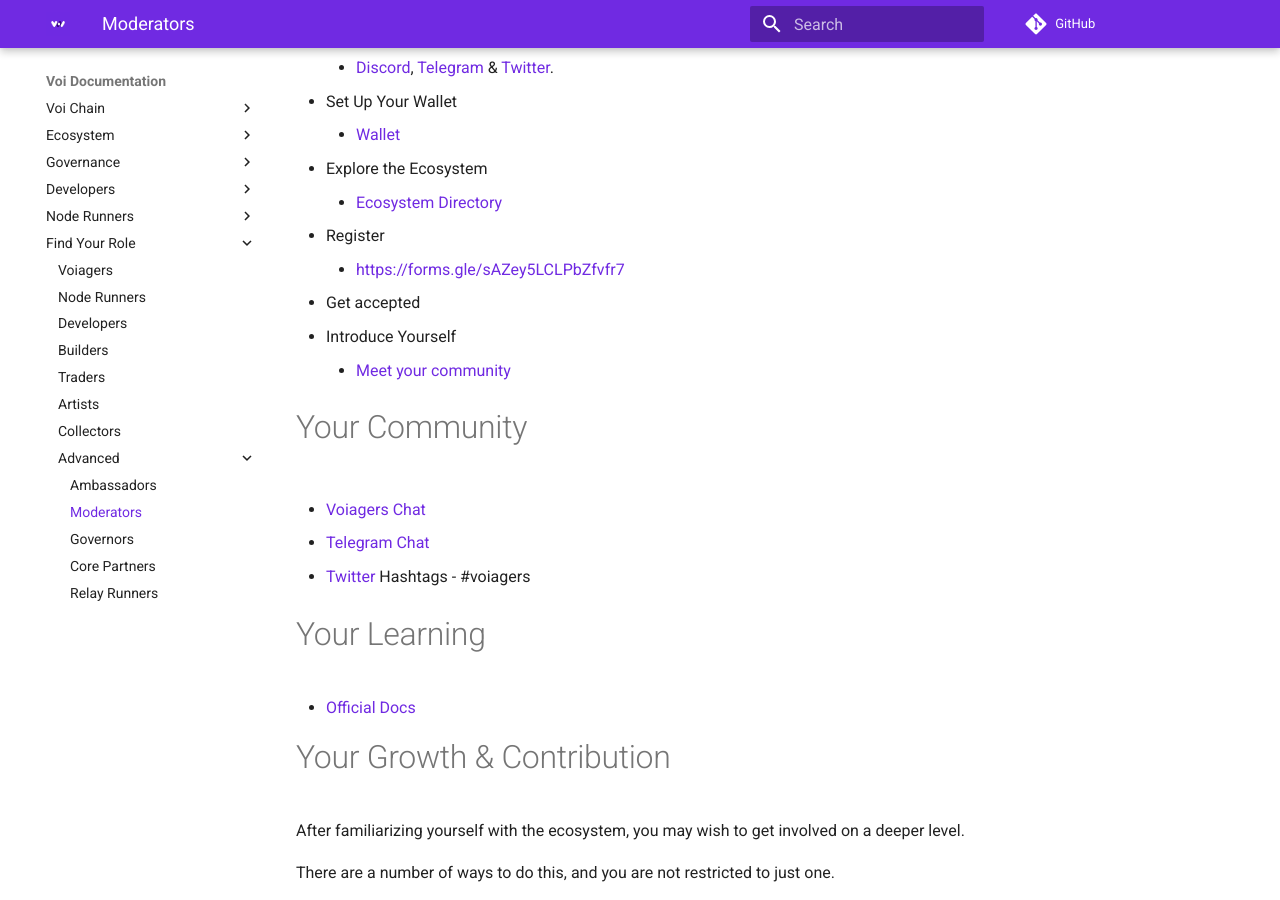
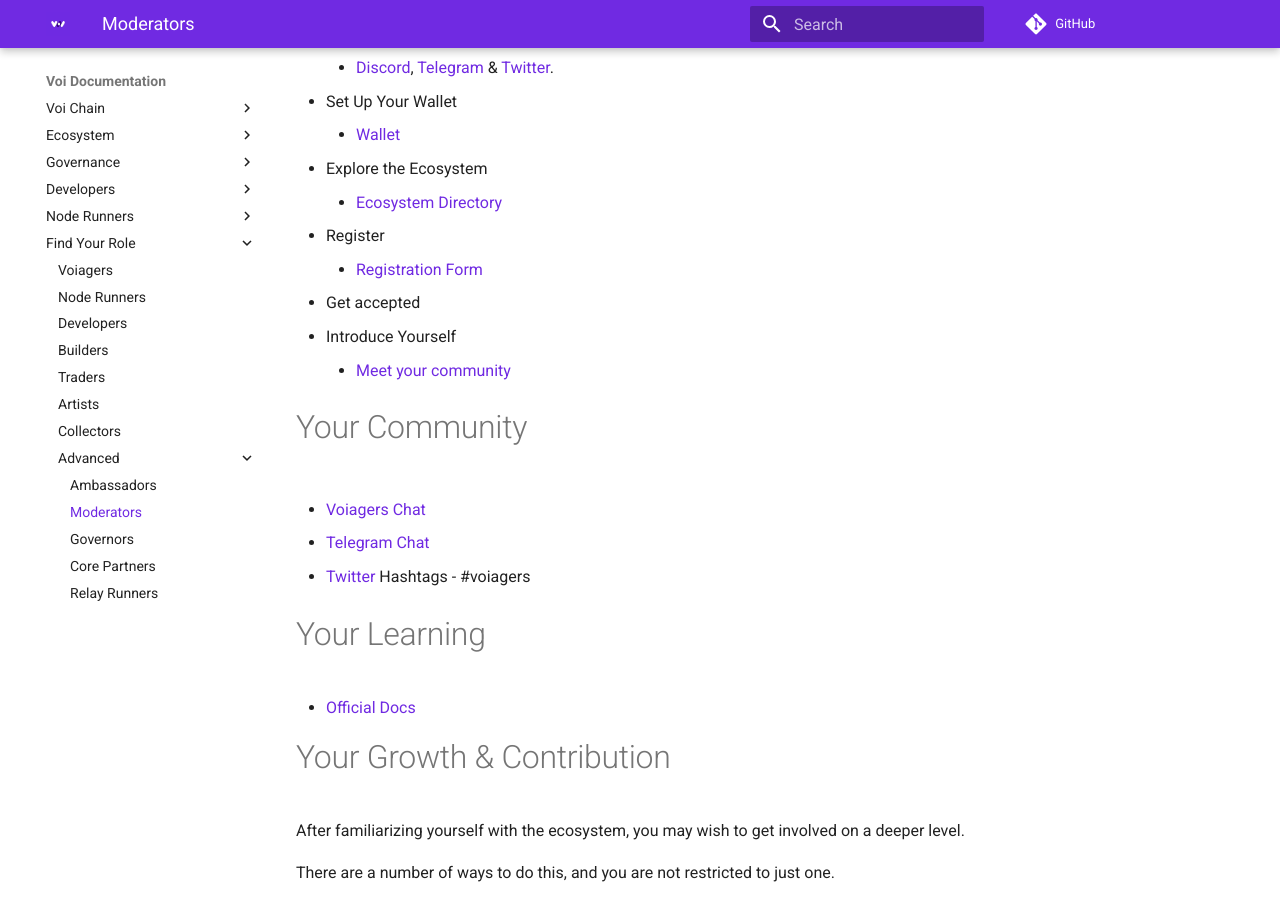
Before and after one commit to VoiNetwork/learn-more, an MkDocs documentation site: the page built from docs/find-your-role/advanced/moderators.md, in a window 1280 px wide and 900 px high, scrolled down 1044 px. Built offline with MkDocs 1.6.1 and Material for MkDocs 9.7.7, drawn with Linux system fonts in a browser that asks for light colours; plug-ins that fetch from the network failed and are left out; comment, search, counter and statistics services are not loaded.

Commit message:
Update forms

```diff
--- a/docs/find-your-role/advanced/moderators.md
+++ b/docs/find-your-role/advanced/moderators.md
@@ -38,7 +38,7 @@
     - [Ecosystem Directory](https://airtable.com/apphFYuejZFJJG0i6/shru2v6BXxUaAEU7O)
 
 - Register
-    - [https://forms.gle/sAZey5LCLPbZfvfr7](https://forms.gle/sAZey5LCLPbZfvfr7)
+    - [Registration Form](https://forms.gle/sAZey5LCLPbZfvfr7)
 
 - Get accepted
 
```
Also changed, not shown: docs/find-your-role/advanced/ambassadors.md (+1 -1 lines).
